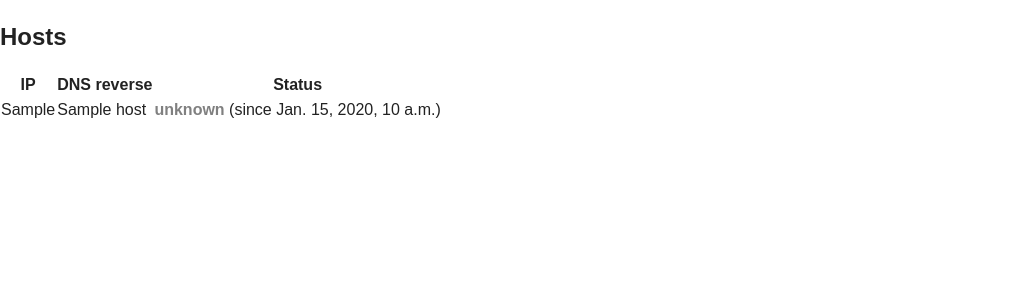
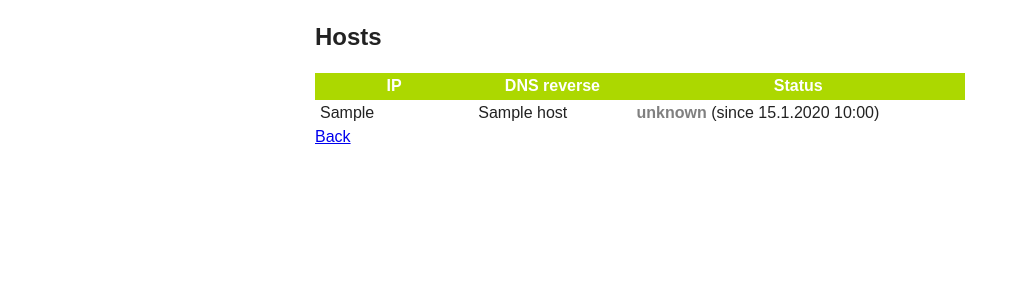
Before and after one commit to kapsiry/vahti, a Django app: template vahti/templates/hostmonitor/host_list.html in a window 1280 px wide. Shown: the top 300 px of the page, without its empty margins (0-1027 px from the left). Run offline with Django 3.2, Linux system fonts and the light colour scheme; the template is opened without the code that fills it: most values are stand-ins (such as "Sample title", 1, 10 or a date in 2020).

Commit message:
Modifed css for better appearance

```diff
--- a/vahti/static/css/boilerplate.css
+++ b/vahti/static/css/boilerplate.css
@@ -11,8 +11,8 @@ html { font-size: 100%; -webkit-text-size-adjust: 100%; -ms-text-size-adjust: 10
 html, button, input, select, textarea { font-family: sans-serif; color: #222; }
 body { margin: 0; font-size: 1em; line-height: 1.4; }
 
-::-moz-selection { background: #fe57a1; color: #fff; text-shadow: none; }
-::selection { background: #fe57a1; color: #fff; text-shadow: none; }
+/* ::-moz-selection { background: #fe57a1; color: #fff; text-shadow: none; }
+::selection { background: #fe57a1; color: #fff; text-shadow: none; } */
 
 a { color: #00e; }
 a:visited { color: #551a8b; }
--- a/vahti/static/css/style.css
+++ b/vahti/static/css/style.css
@@ -1,5 +1,12 @@
+html {
+    width: 100%;
+}
+body {
+    width: 100%;
+}
+
 .up .status {
-    color: green;
+    color: #8CBD00;
 }
 .down .status {
     color: red;
@@ -11,3 +18,30 @@
 .status {
     font-weight: bold;
 }
+
+div[role=main], header, footer {
+    display: block;
+    width: 650px;
+    margin: auto;
+}
+
+table {
+    width: 650px;
+}
+
+td, th {
+    padding: 2px 5px 2px 5px;
+    min-width: 110px;
+}
+
+tr:nth-child(odd) {
+    background-color: #f2f2f2;
+}
+
+th {
+    background-color: #ACD800;
+    color: #FFF;
+}
+td.none {
+    color: #808080;
+}
--- a/vahti/templates/hostmonitor/host_list.html
+++ b/vahti/templates/hostmonitor/host_list.html
@@ -1,8 +1,10 @@
 {% extends "base.html" %}
 {% load hostmonitor_extras %}
-
+{% load future %}
+{% block header %}
+<h2>Hosts</h2>
+{% endblock %}
 {% block content %}
-    <h2>Hosts</h2>
     {% if object_list %}
     <table>
     <tr>
@@ -13,11 +15,11 @@
     {% for host in object_list %}
       <tr class="{{ host.up|isup }}">
         <td>{{ host.ip }}</td>
-        <td>{{ host.name }}</td>
+        <td {% if host.name == None %}class="none"{% endif %}>{{ host.name }}</td>
         <td>
           <span class="status">{{ host.up|isup }}</span>
           {% if host.up %}
-            (since {{host.up_since}})
+            (since {{host.up_since|date:"j.n.Y H:i" }})
           {% else %}
             {% if host.last_up %}
               (last up on {{host.last_up}})
@@ -33,3 +35,6 @@
     <p>No hosts. Use <code>manage.py addhost</code> to add hosts to monitor.</p>
     {% endif %}
 {% endblock %}
+{% block footer %}
+<a href="{% url 'network-list' %}">Back</p>
+{% endblock %}
```
